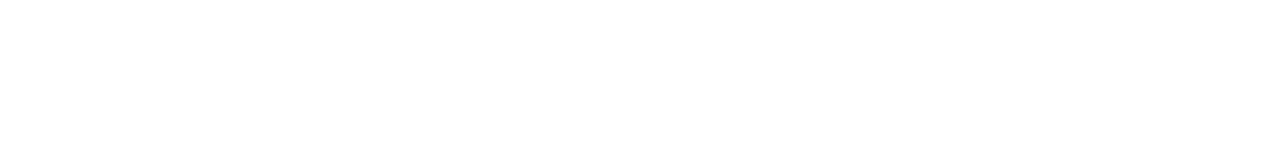
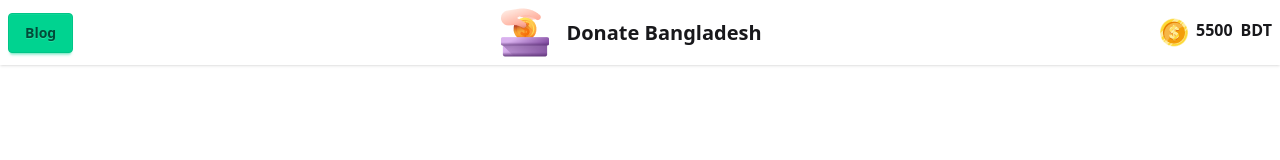
Before and after one commit to shekhmohibur/DonateBangladesh, a plain HTML site: page index.html in a window 1280 px wide. Drawn offline with nearby package versions, Linux system fonts and the light colour scheme.

Commit message:
added navbar

```diff
--- a/index.html
+++ b/index.html
@@ -1,13 +1,32 @@
 <!DOCTYPE html>
 <html lang="en">
+
 <head>
     <meta charset="UTF-8">
     <meta name="viewport" content="width=device-width, initial-scale=1.0">
     <title>Donate Bangladesh</title>
     <script src="https://cdn.jsdelivr.net/npm/@tailwindcss/browser@4"></script>
+    <link href="https://cdn.jsdelivr.net/npm/daisyui@5" rel="stylesheet" type="text/css" />
+    <script src="https://cdn.jsdelivr.net/npm/@tailwindcss/browser@4"></script>
+</head>
 
-</head>
 <body>
+    <main>
+        <!-- navbar starts from here -->
+        <div class="navbar bg-base-100 shadow-sm">
+            <div class="navbar-start">
+                    <button class="btn btn-success">Blog</button>
+            </div>
+            <div class="navbar-center">
+                <img src="assets/logo.png" alt=""><a class="btn btn-ghost text-xl">Donate Bangladesh</a>
+            </div>
+            <div class="navbar-end">
+                <div class="balance-status flex gap-2 font-semibold">
+                    <img src="assets/coin.png" alt=""><span>5500</span><p>BDT</p>
+                </div>
+            </div>
+        </div>
+    </main>
+</body>
 
-</body>
 </html>
```
Also changed, not shown: assets/coin.png (added), assets/feni.png (added), assets/logo.png (added), assets/noakhali.png (added), assets/quota-protest.png (added).
